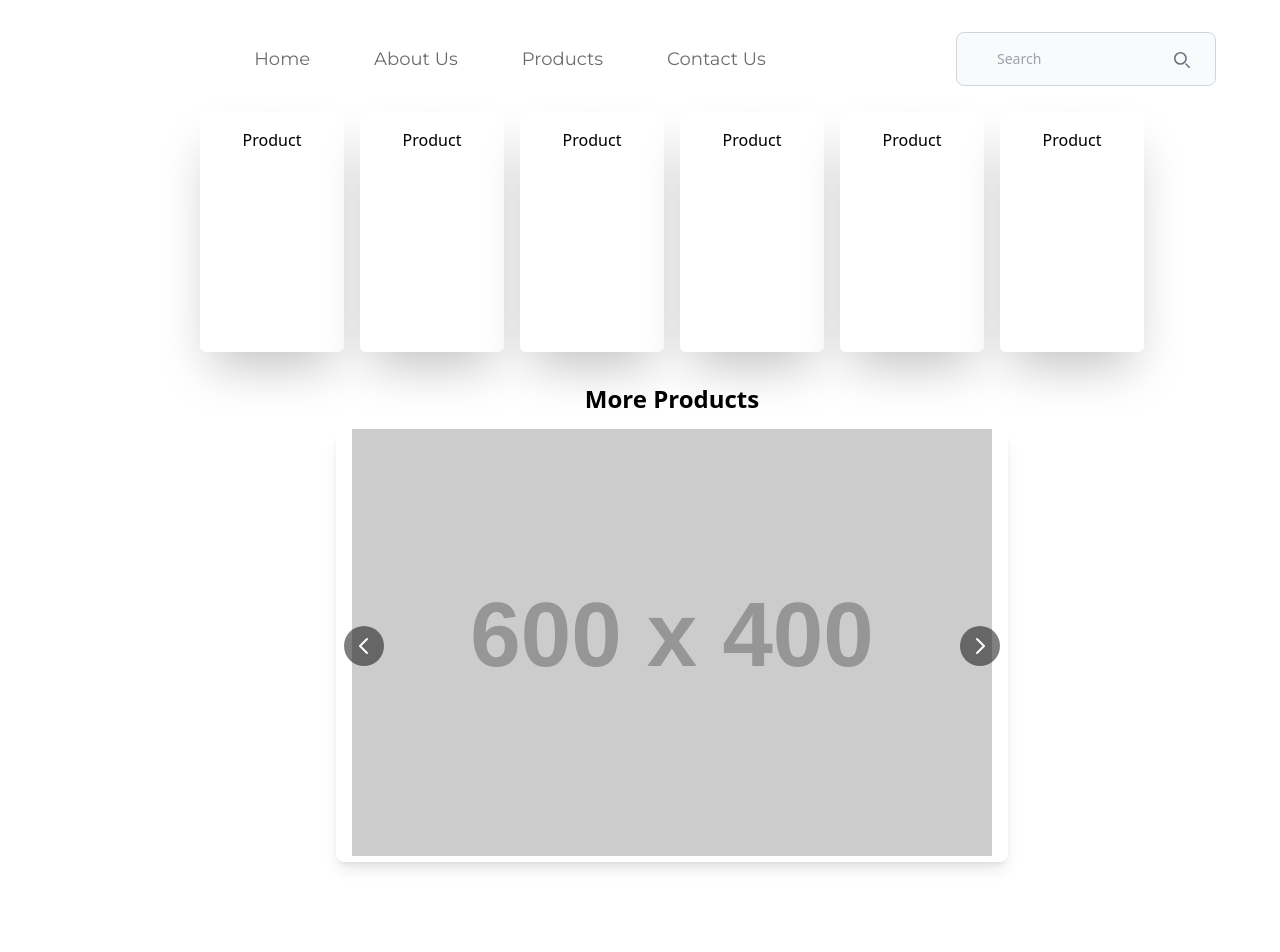
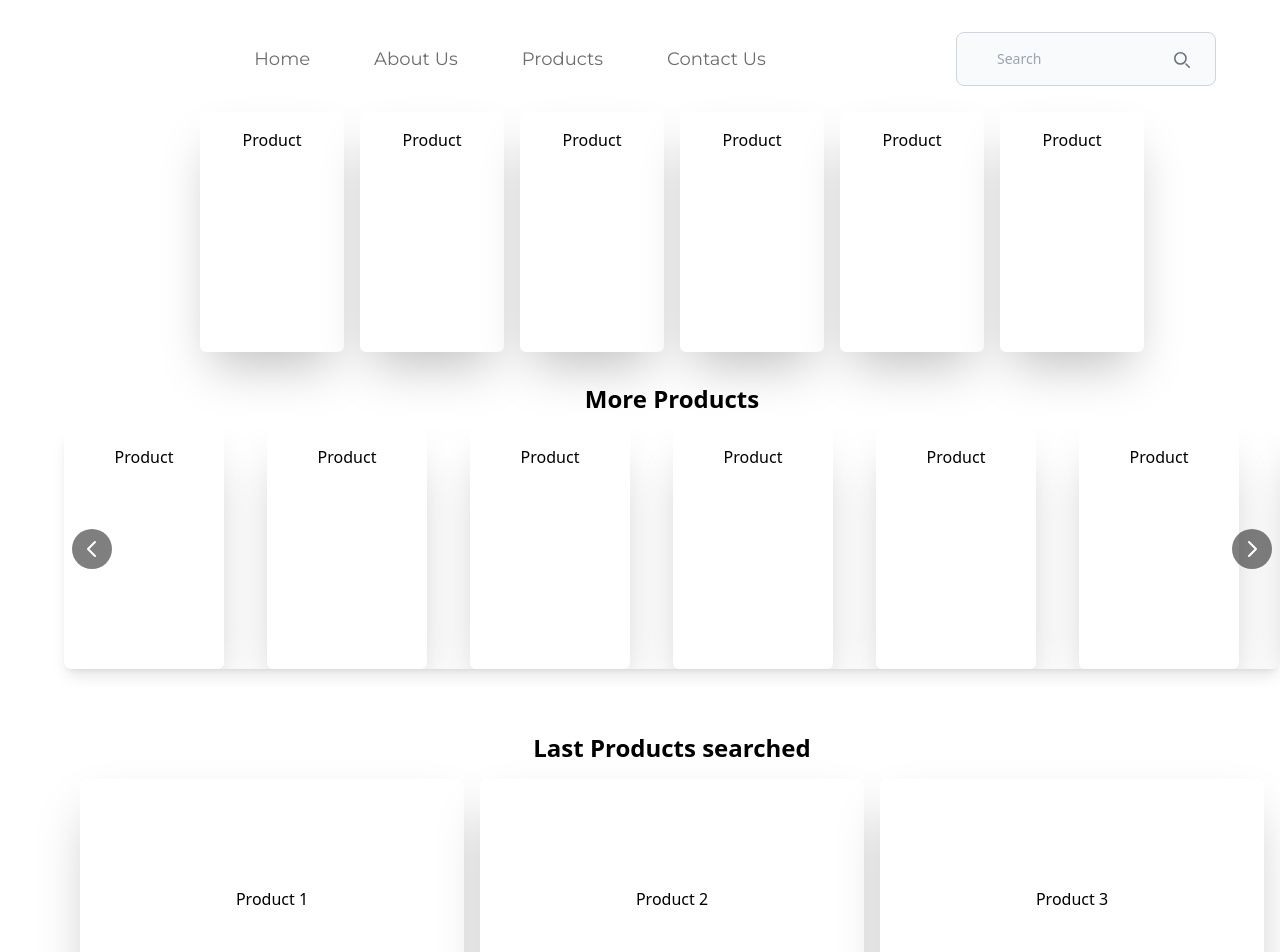
Before and after one commit to Andre-CSoares/ecommerce-app, a React (Vite) app: page / in a window 1280 px wide. Shown: the top 952 px of the page. Built offline with nearby package versions, Linux system fonts and the light colour scheme; a web font is replaced by a local one.

Commit message:
fix: fixing carousel exibition and implementig last searched section

```diff
--- a/src/components/Carousel.jsx
+++ b/src/components/Carousel.jsx
@@ -44,26 +44,39 @@ const Carousel = () => {
     dots: true,
     infinite: true,
     speed: 500,
-    slidesToShow: 1,
+    slidesToShow: 6,
     slidesToScroll: 1,
-    autoplay: true,
-    autoplaySpeed: 2000,
     nextArrow: <NextArrow />,
     prevArrow: <PrevArrow />,
   };
 
   return (
-    <div className="w-full max-w-2xl mx-auto mt-8 relative">
+    <div className="w-full mt-8 relative">
       <h2 className="text-2xl font-bold text-center mb-4">More Products</h2>
       <Slider {...settings} className="rounded-lg shadow-lg overflow-hidden">
-        <div className="px-4">
-          <img src="https://via.placeholder.com/600x400" alt="Slide 1" className="w-full h-auto" />
+        <div className="h-60 w-36 flex flex-col justify-center items-center">
+          <div className="rounded-md shadow-2xl bg-white h-60 w-40 flex justify-center py-4 px-4"><p>Product</p></div>
         </div>
-        <div className="px-4">
-          <img src="https://via.placeholder.com/600x400" alt="Slide 2" className="w-full h-auto" />
+        <div className="h-60 w-36 flex flex-col justify-center items-center">
+          <div className="rounded-md shadow-2xl bg-white h-60 w-40 flex justify-center py-4 px-4"><p>Product</p></div>
         </div>
-        <div className="px-4">
-          <img src="https://via.placeholder.com/600x400" alt="Slide 3" className="w-full h-auto" />
+        <div className="h-60 w-36 flex flex-col justify-center items-center">
+          <div className="rounded-md shadow-2xl bg-white h-60 w-40 flex justify-center py-4 px-4"><p>Product</p></div>
+        </div>
+        <div className="h-60 w-36 flex flex-col justify-center items-center">
+          <div className="rounded-md shadow-2xl bg-white h-60 w-40 flex justify-center py-4 px-4"><p>Product</p></div>
+        </div>
+        <div className="h-60 w-36 flex flex-col justify-center items-center">
+          <div className="rounded-md shadow-2xl bg-white h-60 w-40 flex justify-center py-4 px-4"><p>Product</p></div>
+        </div>
+        <div className="h-60 w-36 flex flex-col justify-center items-center">
+          <div className="rounded-md shadow-2xl bg-white h-60 w-40 flex justify-center py-4 px-4"><p>Product</p></div>
+        </div>
+        <div className="h-60 w-36 flex flex-col justify-center items-center">
+          <div className="rounded-md shadow-2xl bg-white h-60 w-40 flex justify-center py-4 px-4"><p>Product</p></div>
+        </div>
+        <div className="h-60 w-36 flex flex-col justify-center items-center">
+          <div className="rounded-md shadow-2xl bg-white h-60 w-40 flex justify-center py-4 px-4"><p>Product</p></div>
         </div>
       </Slider>
     </div>
--- /dev/null
+++ b/src/components/LastSearch.jsx
@@ -0,0 +1,14 @@
+const LastSearch = () => {
+    return (
+        <>
+            <h2 className="text-2xl font-bold text-center mb-4 mt-16">Last Products searched</h2>
+            <div className="grid grid-cols-1 md:grid-cols-2 lg:grid-cols-3 gap-4">
+                <div className="rounded-md shadow-2xl bg-white h-60 w-96 flex justify-center py-4 px-4 flex justify-center items-center"><p>Product 1</p></div>
+                <div className="rounded-md shadow-2xl bg-white h-60 w-96 flex justify-center py-4 px-4 flex justify-center items-center"><p>Product 2</p></div>
+                <div className="rounded-md shadow-2xl bg-white h-60 w-96 flex justify-center py-4 px-4 flex justify-center items-center"><p>Product 3</p></div>
+            </div>
+        </>
+    )
+}
+
+export default LastSearch;
--- a/src/sections/ProductSection.jsx
+++ b/src/sections/ProductSection.jsx
@@ -1,4 +1,5 @@
 import Carousel from '../components/Carousel';
+import LastSearch from '../components/LastSearch';
 import ProductList from '../components/ProductList';
 
 const ProductSection = () => {
@@ -7,6 +8,7 @@ const ProductSection = () => {
             <div className="flex flex-col justify-start items-center w-full max-xl:padding-x pt-28">
                 <ProductList numberOfCards={6} />
                 <Carousel />
+                <LastSearch />
             </div>
 
         </section>
```
